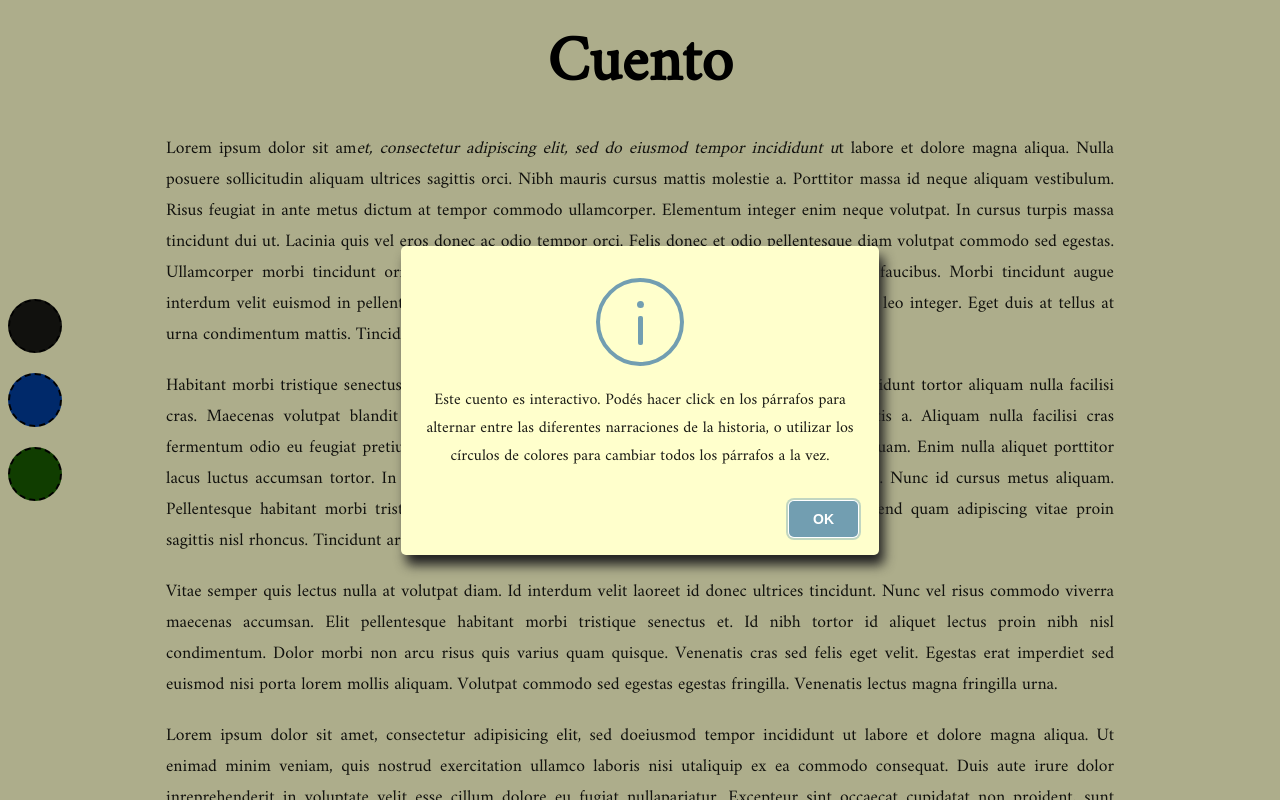
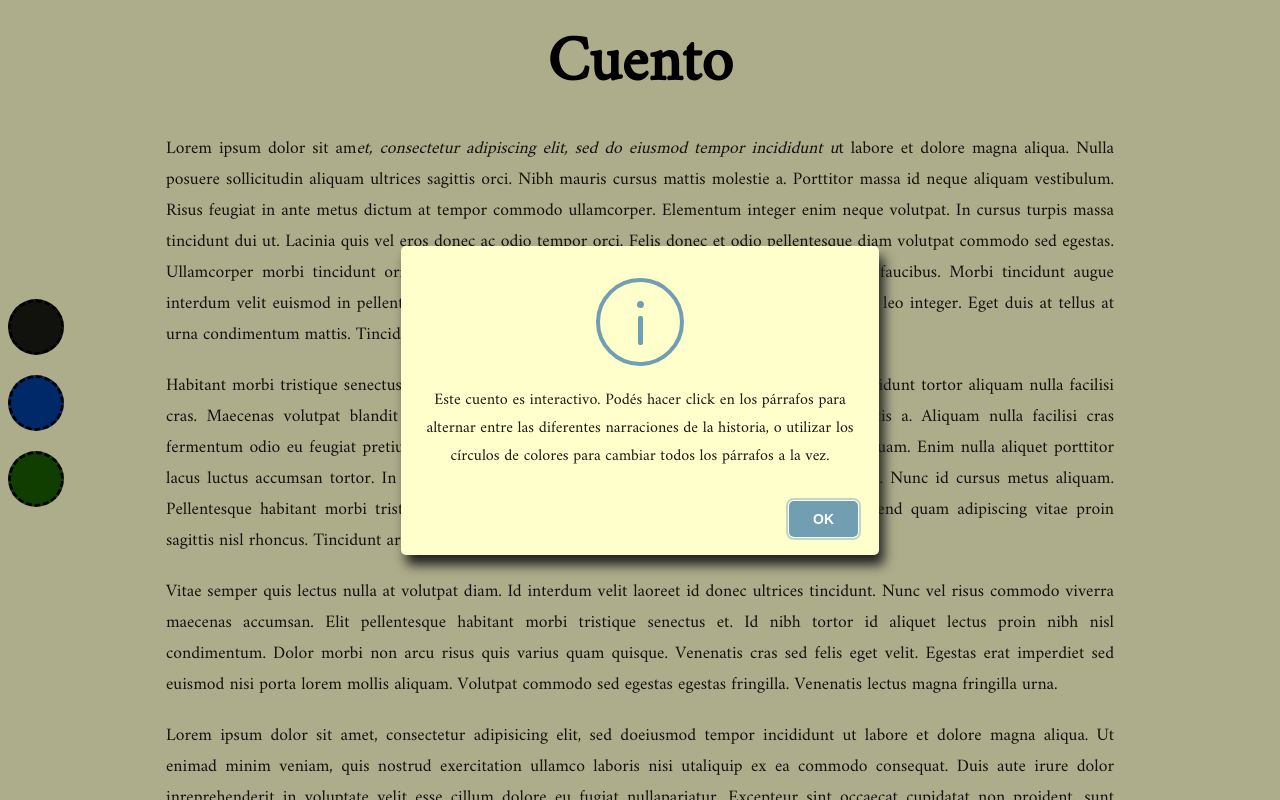
Before and after one commit to tralph3/ningun-espejo-sabe-mi-nombre, a plain HTML site: page index.html in a window 1280 px wide. Shown: the top 800 px of the page. Drawn offline with nearby package versions, Linux system fonts and the light colour scheme.

Commit message:
Increased border size in circles

```diff
--- a/style.css
+++ b/style.css
@@ -3,7 +3,7 @@
   width: 50px;
   border-radius: 50%;
   border-style: dashed;
-  border-width: 2px;
+  border-width: 3px;
   display: block;
   cursor: pointer;
   margin: 0px;
```
